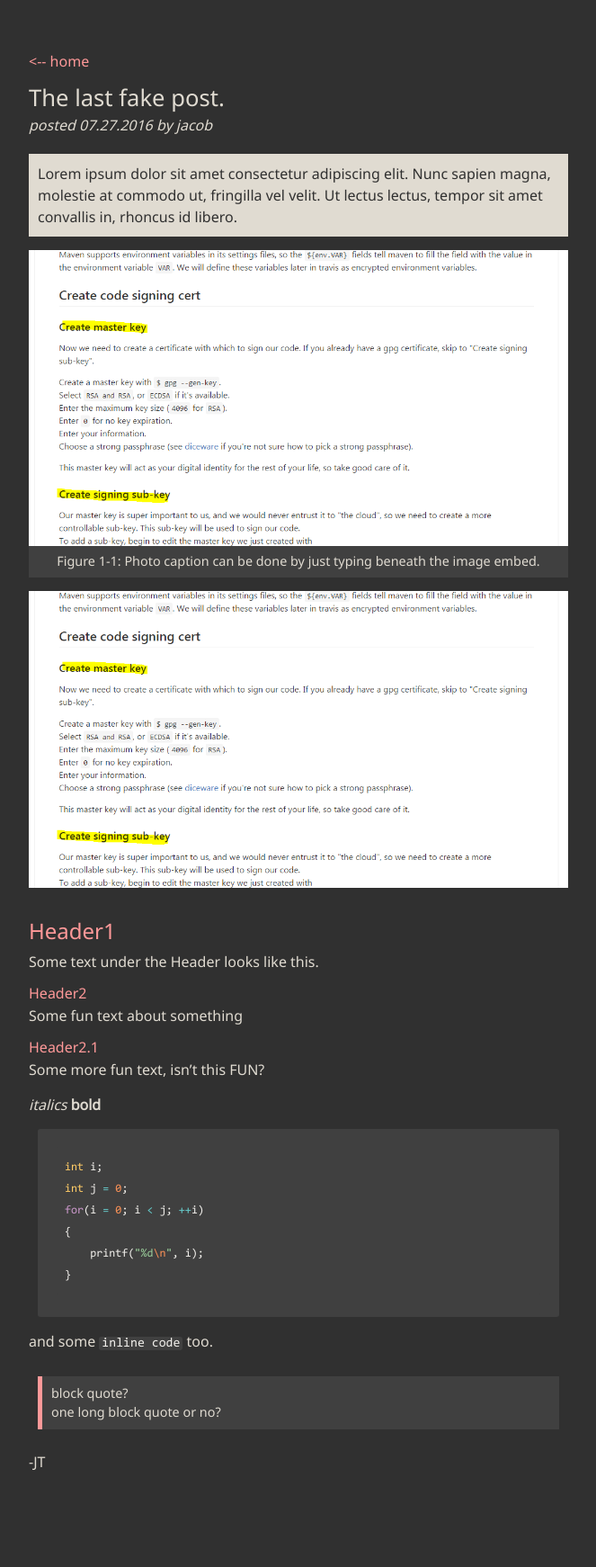
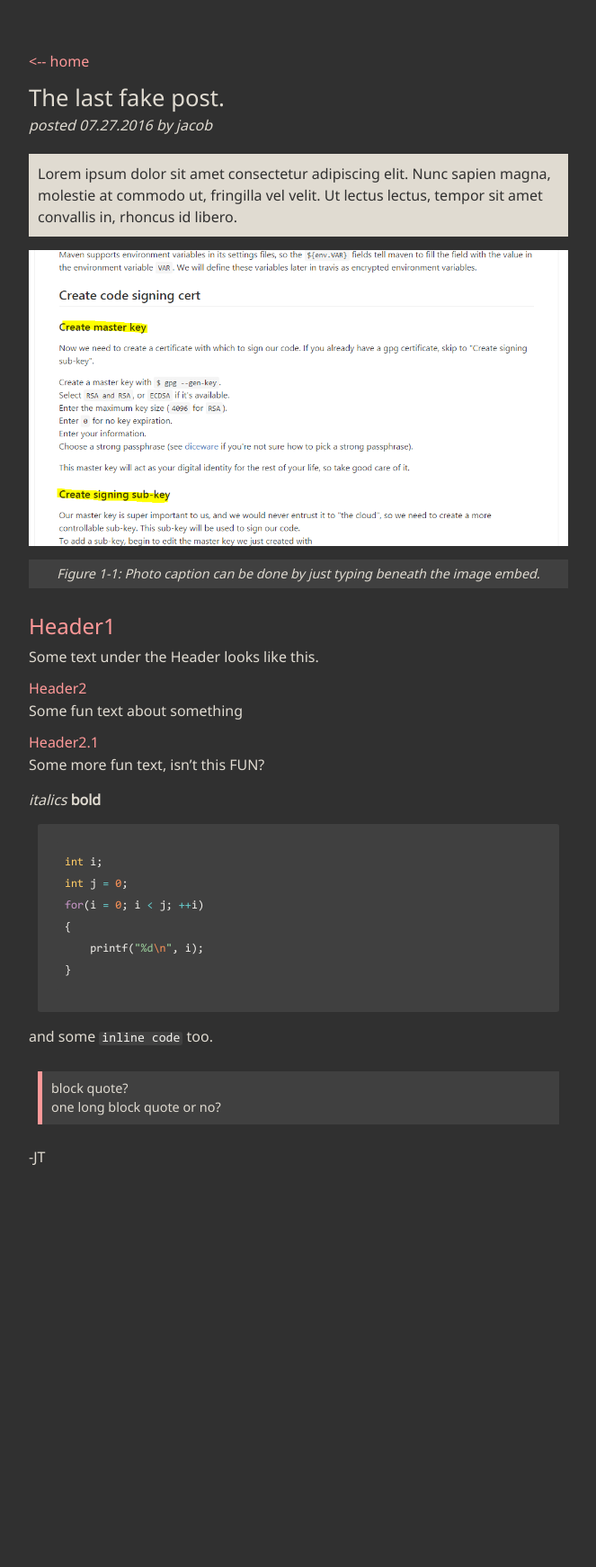
Before and after one commit to blackdoor/blog, a Jekyll site: the page built from _posts/2016-07-27-the-last-one.md, in a window 1280 px wide. Shown: the whole page at 90% size, without its empty margins (308-971 px from the left). Built offline with Jekyll 4.4.1, drawn with Linux system fonts in a browser that asks for light colours; after the commit the page ends 1403 px from its top, so only the background shows below that.

Commit message:
Fixed picture captions, allowed smaller pictures

```diff
--- a/_posts/2016-07-27-the-last-one.md
+++ b/_posts/2016-07-27-the-last-one.md
@@ -7,11 +7,10 @@
 {: .alert-box-white }
 Lorem ipsum dolor sit amet consectetur adipiscing elit. Nunc sapien magna, molestie at commodo ut, fringilla vel velit. Ut lectus lectus, tempor sit amet convallis in, rhoncus id libero.
 
-{: .photo-box }
 ![Test Photo Caption]({{ site.baseurl }}/assets/img/test-photo.png)
+
+{: .photo-caption }
 Figure 1-1: Photo caption can be done by just typing beneath the image embed.
-
-![Test Photo Caption]({{ site.baseurl }}/assets/img/test-photo.png)
 
 # Header1
 Some text under the Header looks like this.
--- a/assets/css/main.scss
+++ b/assets/css/main.scss
@@ -186,7 +186,9 @@
             }
         }
         img {
-            width:100%;
+            max-width:600px;
+            display:block;
+            margin:auto;
         }
         code {
             padding-left: 3px;
@@ -244,12 +246,13 @@
             background: $color-link;
             color: $color-dgrey;
         }
-        .photo-box {
+        .photo-caption {
             font-size: 0.9em;
             color: $color-lgrey;
             text-align: center;
             background: $color-grey;
-            padding-bottom: 8px;
+            font-style: italic;
+            padding: 5px;
         }
     }
 }
```
